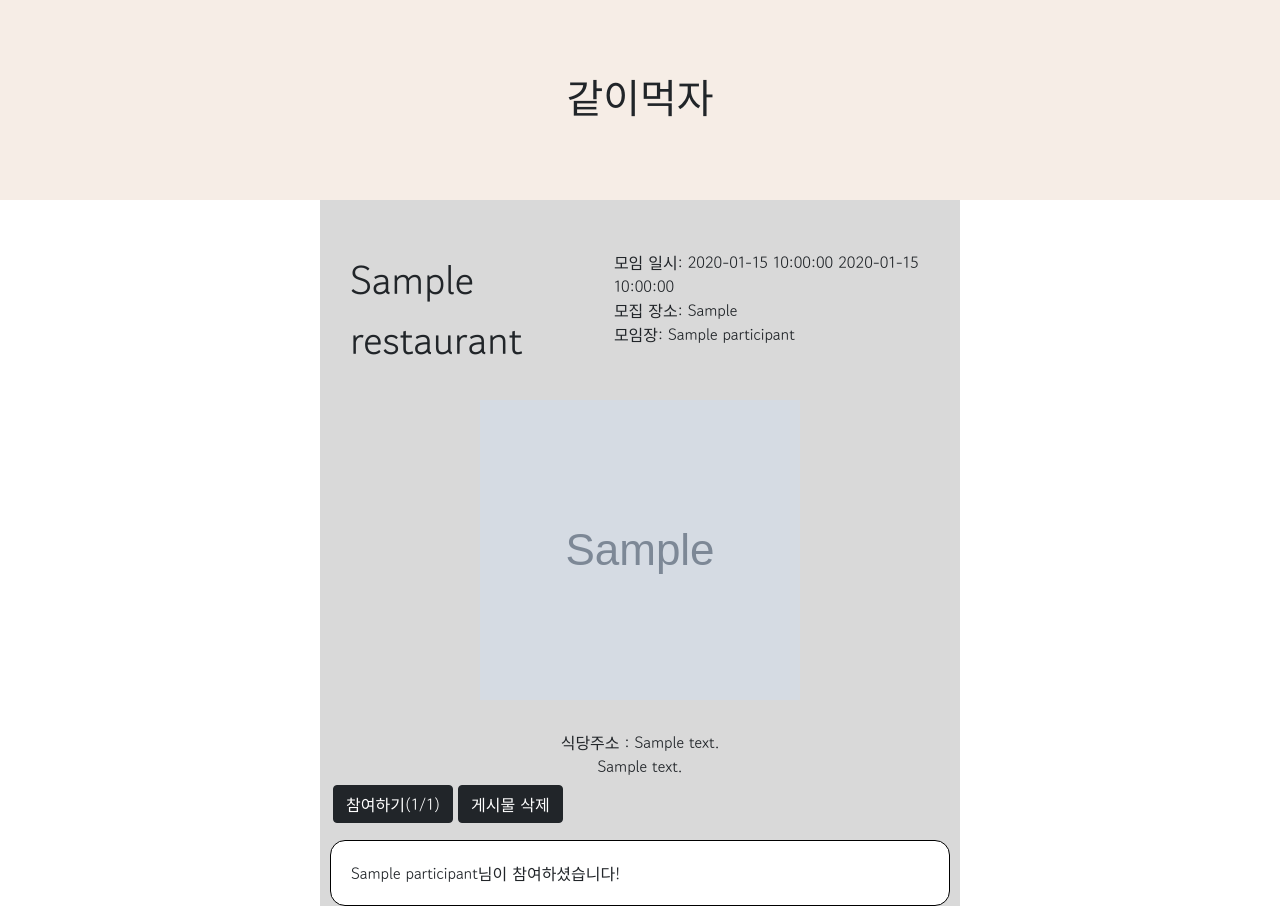
After one commit to fullStack-1w-team-e7/eat2gether, a Flask app: page /api/postings-detail/1 in a window 1280 px wide. The commit adds this page. Run offline with Flask 2, Linux system fonts and the light colour scheme; grey boxes marked "Sample" are stand-in pictures; a database or web service that is not in the repository returns one stand-in record (values such as "Sample title").

Commit message:
상세 페이지 기능 추가 ( app.py, deatil.html )

```diff
--- a/app.py
+++ b/app.py
@@ -91,6 +91,63 @@ def add_count():
         return jsonify({'msg': '정원 초과이 초과되어 같이 먹을 수 없어요ㅠㅠ'})
 
 
+# 상세 페이지 이동 관련
+
+# 상세 페이지에서 식사 원정대 참여
+# member - jisoo로 고정
+# 추후 로그인, 회원가입 기능 완료되면 파라미터 수정
+@app.post('/api/add/<int:post_id>/<member>')
+def counting(post_id, member):
+    page_info = db.postings.find_one({'post_id': post_id}, {'_id': False})
+
+    participant_list = page_info['count']
+    maxCount = int(page_info['maxCount'])
+
+    # 배열에 member가 있다면 return
+    for participant in participant_list:
+        if participant == member:
+            print(post_id, member)
+            return jsonify({'result': 'fail', 'msg': '이미 식사에 참여하셨습니다'})
+
+    # 없다면 배열에 member 추가 후 db업데이트
+    if len(participant_list) < maxCount:
+        participant_list.append(member)
+        db.postings.update_one({'post_id': post_id}, {'$set': {'count': participant_list}})
+        print(page_info)
+        return jsonify({'result': 'success', 'msg': '식사에 참여되었습니다.'})
+
+    # 모든 if문에 안걸리면 정원초과과
+    return jsonify({'result': 'fail', 'msg': '정원초과입니다.'})
+
+
+# 게시물 삭제
+# member - jisoo로 고정
+# 추후 로그인, 회원가입 기능 완료되면 파라미터 수정
+@app.post('/api/delete-post/<int:post_id>/<member>')
+def delete_post(post_id, member):
+
+    print('넘어오냐?')
+
+    page_info = db.postings.find_one({'post_id': post_id}, {'_id': False})
+
+    participant_list = page_info['count']
+
+    # 배열 0번째 인덱스 작성자와 member가 같다면 삭제, 아니면 삭제불가
+    if participant_list[0] == member:
+        db.postings.delete_one({'post_id': post_id})
+        return jsonify({'result': 'success', 'msg': '삭제에 성공하셨습니다'})
+    else:
+        return jsonify({'result': 'fail', 'msg': '삭제권한이 없습니다'})
+
+
+# 메인페이지에서 게시물 클릭 시 상세페이지로 이동
+@app.get('/api/postings-detail/<int:post_id>')
+def post_info(post_id):
+    page_info = db.postings.find_one({'post_id': post_id}, {'_id': False})
+    print(page_info)
+    return render_template('detail.html', page=page_info)
+
+
 #회원가입 DB로 저(장)   여기에도 연습합니다
 @app.route('/api/register', methods=["POST"])
 def info_post():
--- /dev/null
+++ b/templates/detail.html
@@ -0,0 +1,204 @@
+<!doctype html>
+<html lang="en">
+
+<head>
+    <meta charset="utf-8">
+    <meta name="viewport" content="width=device-width, initial-scale=1, shrink-to-fit=no">
+
+    <link href="https://cdn.jsdelivr.net/npm/bootstrap@5.0.2/dist/css/bootstrap.min.css" rel="stylesheet"
+          integrity="sha384-EVSTQN3/azprG1Anm3QDgpJLIm9Nao0Yz1ztcQTwFspd3yD65VohhpuuCOmLASjC" crossorigin="anonymous">
+    <script src="https://ajax.googleapis.com/ajax/libs/jquery/3.5.1/jquery.min.js"></script>
+    <script src="https://cdn.jsdelivr.net/npm/bootstrap@5.0.2/dist/js/bootstrap.bundle.min.js"
+            integrity="sha384-MrcW6ZMFYlzcLA8Nl+NtUVF0sA7MsXsP1UyJoMp4YLEuNSfAP+JcXn/tWtIaxVXM"
+            crossorigin="anonymous"></script>
+
+    <title>상세 페이지</title>
+
+    <link href="https://fonts.googleapis.com/css2?family=Gowun+Dodum&display=swap" rel="stylesheet">
+
+    <style>
+        * {
+            font-family: 'Gowun Dodum', sans-serif;
+        }
+
+        .mytitle {
+            width: 100%;
+            height: 200px;
+
+            background-color: #F6EDE6;
+
+            display: flex;
+            flex-direction: column;
+            align-items: center;
+            justify-content: center;
+        }
+
+        .detail-info {
+
+            background-color: #D9D9D9;
+
+            width: 50%;
+            height: 100%;
+
+            margin: 0 auto;
+        }
+
+
+        .detail-info__title {
+            display: flex;
+            justify-content: space-between;
+        }
+
+        .detail-info__restaurant {
+
+            font-size: 40px;
+
+            padding-top: 50px;
+            padding-left: 30px;
+        }
+
+       .detail-info .detail-info__date {
+            margin-top: 50px;
+            margin-right: 30px;
+       }
+
+        .detail-info .img {
+            display: flex;
+            flex-direction: column;
+            align-items: center;
+            justify-content: center;
+
+            margin-top: 30px;
+        }
+
+        .detail-info .img img {
+            width: 50%;
+            height: 300px;
+
+            object-fit: fill;
+
+        }
+
+        .detail-info .content {
+            display: flex;
+            flex-direction: column;
+            align-items: center;
+            justify-content: center;
+
+            margin-top: 30px;
+        }
+
+        .detail-info .comment-list {
+            margin: 10px 10px 10px 10px;
+        }
+
+        .detail-info .comment {
+            padding: 20px;
+
+            margin-top: 10px;
+
+            border: 1px solid black;
+            border-radius: 15px;
+
+            background-color: white;
+        }
+
+    </style>
+
+    <script>
+        function add() {
+
+
+
+            $.ajax({
+                type: 'POST',
+                url: '/api/add/{{ page.post_id }}/jisoo',
+                data: {},
+                success: function(response) {
+                    const result = response['result']
+
+                    if(result === 'success') {
+                        alert(response['msg'])
+                    } else if(result === 'fail') {
+                        alert(response['msg'])
+                    }
+
+                    window.location.href = '/api/postings/{{ page.post_id }}';
+
+                }
+            })
+        }
+
+        function deletePost() {
+
+            $.ajax({
+                type: 'POST',
+                url: '/api/delete-post/{{ page.post_id }}/jisoo',
+                data: {},
+                success: function(response) {
+                    const result = response['result']
+
+                    if(result === 'success') {
+                        alert(response['msg']);
+                        window.location.href = '/'
+                    } else if(result === 'fail') {
+                        alert(response['msg']);
+                    }
+
+                }
+            })
+        }
+
+    </script>
+
+</head>
+
+<body>
+    <div class="mytitle">
+        <h1>같이먹자</h1>
+    </div>
+
+    <div class="detail-info">
+
+        <div class="detail-info__title">
+            <div class="detail-info__restaurant">{{ page.restaurant }}</div>
+
+            <div class="detail-info__date">
+                <div>
+                    모임 일시: {{ page.date }} {{ page.time  }}
+                </div>
+                <div>
+                    모집 장소: {{ page.meetingPlace }}
+                </div>
+                <div>
+                    모임장: {{ page.count[0] }}
+                </div>
+            </div>
+         </div>
+
+        <div class="img">
+            <img src="{{ page.img }}" alt="{{ page.restaurant }}">
+        </div>
+
+        <div class="content">
+            <div>식당주소 : {{ page.address }}</div>
+            <div>{{ page.message }}</div>
+        </div>
+
+        <div class="btn">
+            <button onclick="add()" type="button" class="btn btn-dark">참여하기({{ page.count | length }}/{{ page.maxCount }})</button>
+            <button onclick="deletePost()" type="button" class="btn btn-dark">게시물 삭제</button>
+        </div>
+
+        <div class="comment-list">
+            {% for participant in page.count %}
+                <div class="comment">
+                    {{ participant }}님이 참여하셨습니다!
+                </div>
+            {% endfor %}
+        </div>
+
+    </div>
+
+</body>
+</html>
```
Also changed, not shown: templates/main.html (+25 -11 lines).
